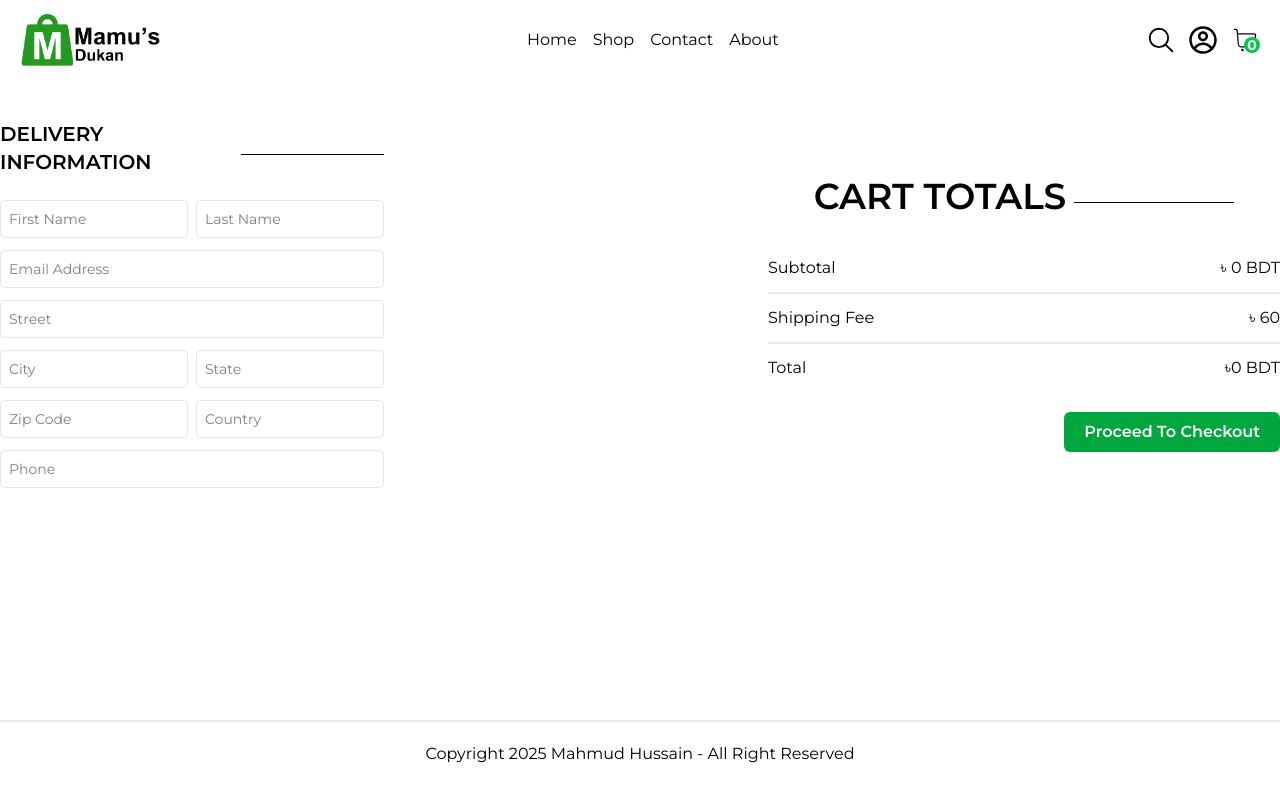
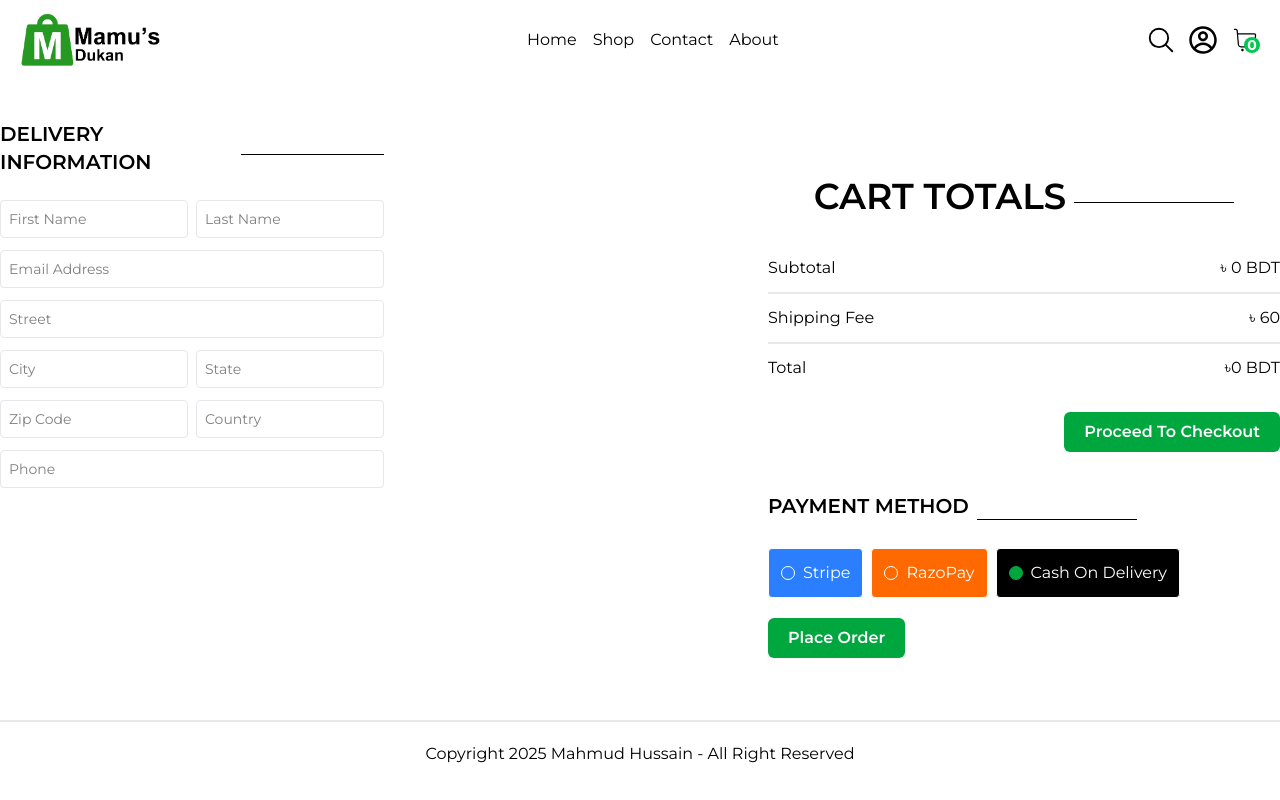
Before and after one commit to mahmudhussaininfo/mamur-Dukan, a React (Vite) app in the folder client/: page /place-order in a window 1280 px wide. Built offline with nearby package versions, Linux system fonts and the light colour scheme.

Commit message:
my order page continue

```diff
--- a/client/src/App.jsx
+++ b/client/src/App.jsx
@@ -10,6 +10,7 @@ import Shop from "./pages/Shop";
 import SingleProduct from "./components/SingleProduct";
 import Cart from "./pages/Cart";
 import PlaceOrder from "./components/PlaceOrder";
+import MyOrder from "./components/MyOrder";
 
 function App() {
   return (
@@ -23,6 +24,7 @@ function App() {
           <Route path="/shop/:id" element={<SingleProduct />} />
           <Route path="/cart" element={<Cart />} />
           <Route path="/place-order" element={<PlaceOrder />} />
+          <Route path="/my-order" element={<MyOrder />} />
         </Routes>
       </Layout>
     </>
--- /dev/null
+++ b/client/src/components/MyOrder.jsx
@@ -0,0 +1,9 @@
+import React, { useContext } from "react";
+import { shopContext } from "../context/Context";
+
+const MyOrder = () => {
+  const [currency, products] = useContext(shopContext);
+  return <div>MyOrder</div>;
+};
+
+export default MyOrder;
--- a/client/src/components/PlaceOrder.jsx
+++ b/client/src/components/PlaceOrder.jsx
@@ -1,8 +1,10 @@
-import React from "react";
+import React, { useState } from "react";
 import CartTotal from "./cartTotal";
 import { useNavigate } from "react-router-dom";
 
 const PlaceOrder = () => {
+  const [method, setMethod] = useState("Cash");
+
   const navigate = useNavigate();
   return (
     <>
@@ -88,6 +90,57 @@ const PlaceOrder = () => {
               Proceed To Checkout
             </button>
           </div>
+
+          {/* ========= Payment method ===============*/}
+          <div className="flex items-end gap-2">
+            <h1 className="font-semibold text-xl uppercase mt-10">
+              payment method
+            </h1>
+            <hr className="w-40 max-sm:hidden" />
+          </div>
+          <div className="flex gap-2 mt-7">
+            <div
+              onClick={() => setMethod("Stripe")}
+              className=" cursor-pointer flex gap-2 items-center border p-3 rounded text-white bg-blue-500"
+            >
+              <p
+                className={`min-w-3.5 h-3.5 border rounded-full ${
+                  method === "Stripe" ? "bg-green-600 border-green-600" : ""
+                }`}
+              ></p>
+              <p>Stripe</p>
+            </div>
+            <div
+              onClick={() => setMethod("Razo")}
+              className=" cursor-pointer flex gap-2 items-center border p-3 rounded text-white bg-orange-500"
+            >
+              <p
+                className={`min-w-3.5 h-3.5 border rounded-full ${
+                  method === "Razo" ? "bg-green-600 border-green-600" : ""
+                }`}
+              ></p>
+              <p>RazoPay</p>
+            </div>
+            <div
+              onClick={() => setMethod("Cash")}
+              className="cursor-pointer flex gap-2 items-center border p-3 rounded text-white bg-black"
+            >
+              <p
+                className={`min-w-3.5 h-3.5 border rounded-full ${
+                  method === "Cash" ? "bg-green-600 border-green-600" : ""
+                }`}
+              ></p>
+              <p>Cash On Delivery</p>
+            </div>
+          </div>
+          <div className="w-full">
+            <button
+              onClick={() => navigate("/my-order")}
+              className="bg-green-600 font-semibold cursor-pointer text-white mt-5 px-5 py-2 rounded-md"
+            >
+              Place Order
+            </button>
+          </div>
         </div>
       </div>
     </>
```
